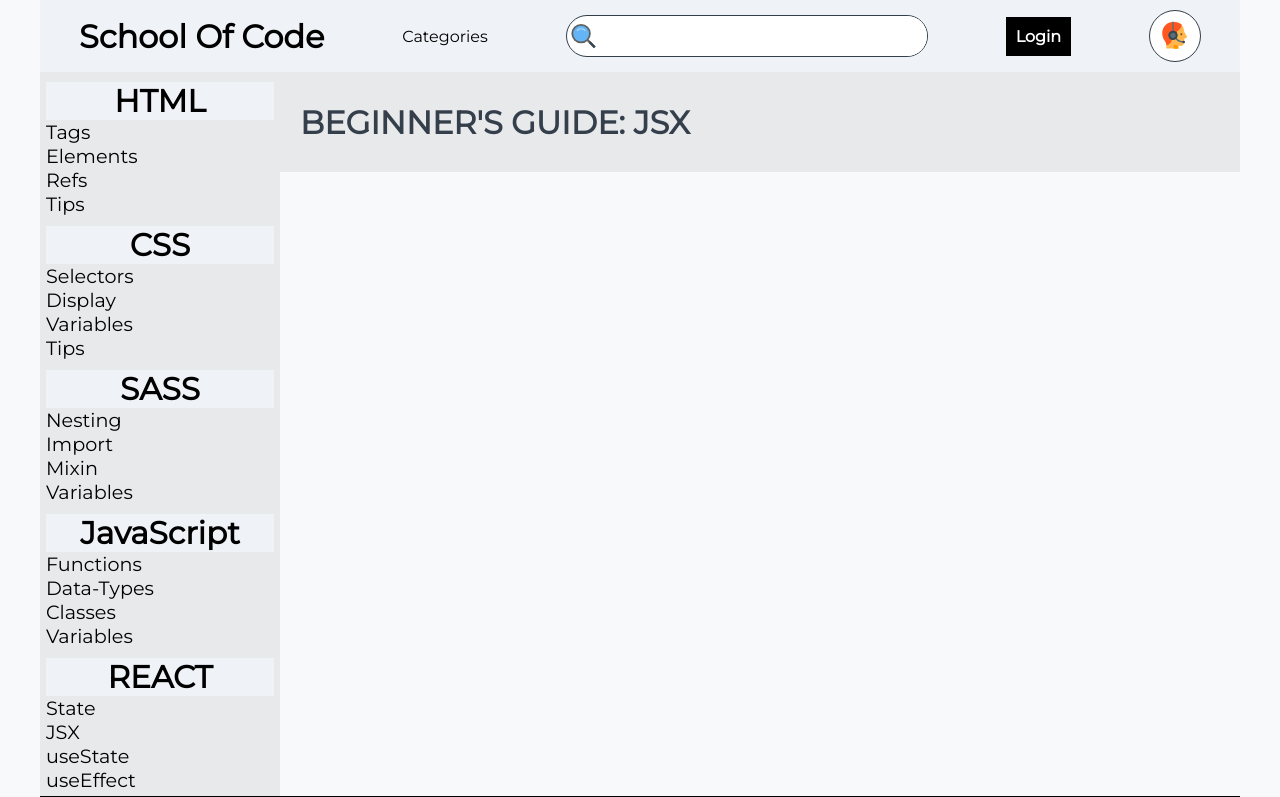
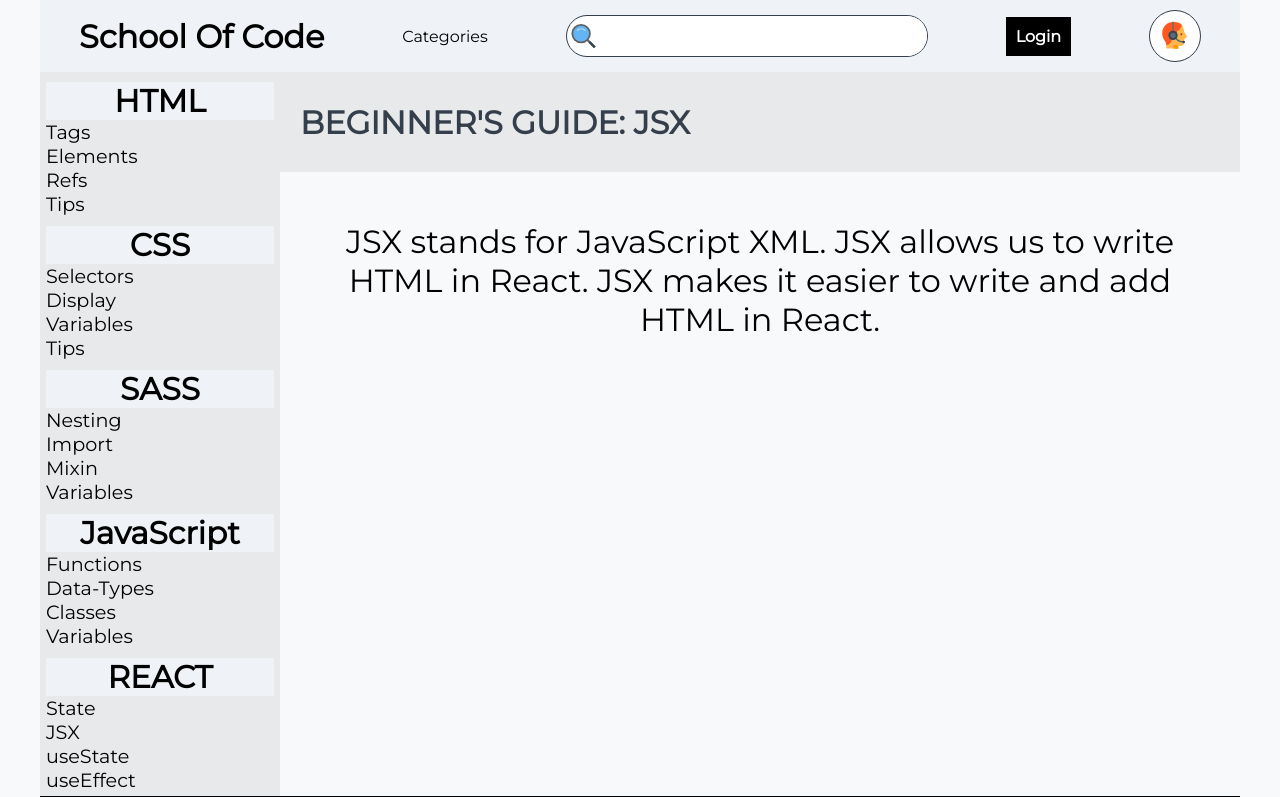
Before and after one commit to Jordaneddielinton93/Web-Dev-Road-Map-Course, a React (Create React App) app: page /Categories in a window 1280 px wide. Shown: the top 797 px of the page. Built offline with nearby package versions, Linux system fonts and the light colour scheme; no server answers.

Commit message:
finished adding discriptive text

```diff
--- a/src/CategoriesApi/CategoriesApi.js
+++ b/src/CategoriesApi/CategoriesApi.js
@@ -69,36 +69,43 @@ export const CategoriesApi=[
     page:11,
     title1:"SASS",
     title:"Variables",
+    discription:"Sass variables are simple: you assign a value to a name that begins with $ , and then you can refer to that name instead of the value itself. ... Unlike a property, which can only be declared in a style rule or at-rule, variables can be declared anywhere you want. To use a variable, just include it in a value."
   },
   {
     page:12,
     title1:"SASS",
     title:"Functions",
+    discription:"Functions allow you to define complex operations on SassScript values that you can re-use throughout your stylesheet. ... A function's name can be any Sass identifier. It can only contain universal statements, as well as the @return at-rule which indicates the value to use as the result of the function call."
   },
   {
     page:13,
-    title1:"SASS",
+    title1:"JavaScript",
     title:"DataTypes",
+    discription:"In Javascript, there are five basic, or primitive, types of data. The five most basic types of data are strings, numbers, booleans, undefined, and null. We refer to these as primitive data types."
   },
   {
     page:14,
-    title1:"SASS",
+    title1:"JavaScript",
     title:"Classes",
+    discription:"Classes are a template for creating objects. They encapsulate data with code to work on that data. Classes in JS are built on prototypes but also have some syntax and semantics that are not shared with ES5 class-like semantics."
   },
   {
     page:15,
-    title1:"SASS",
+    title1:"JavaScript",
     title:"Variables",
+    discription:"var declarations are globally scoped or function scoped while let and const are block scoped. var variables can be updated and re-declared within its scope; let variables can be updated but not re-declared; const variables can neither be updated nor re-declared. They are all hoisted to the top of their scope."
   },
   {
     page:16,
     title1:"REACT",
     title:"State",
+    discription:"What is State? The state is an instance of React Component Class can be defined as an object of a set of observable properties that control the behavior of the component. In other words, the State of a component is an object that holds some information that may change over the lifetime of the component."
   },
   {
     page:17,
     title1:"REACT",
     title:"JSX",
+    discription:"JSX stands for JavaScript XML. JSX allows us to write HTML in React. JSX makes it easier to write and add HTML in React."
   },
   {
     page:18,
@@ -112,21 +119,21 @@ export const CategoriesApi=[
     title1:"REACT",
     title:"useEffect",
     video:<iframe width="840" height="472.5" src="https://www.youtube.com/embed/3KuRSYjHX18" title="YouTube video player" frameborder="0" allow="accelerometer; autoplay; clipboard-write; encrypted-media; gyroscope; picture-in-picture" allowfullscreen></iframe>,
-    discription:""
+    discription:"What does useEffect do? By using this Hook, you tell React that your component needs to do something after render. React will remember the function you passed (we'll refer to it as our “effect”), and call it later after performing the DOM updates. They also have dependences for the use effect to watch out for specific changes"
   },
   {
     page:20,
     title1:"REACT",
     title:"useReducer",
     video:<iframe width="840" height="472.5" src="https://www.youtube.com/embed/Q3-l8zmP9Xk" title="YouTube video player" frameborder="0" allow="accelerometer; autoplay; clipboard-write; encrypted-media; gyroscope; picture-in-picture" allowfullscreen></iframe>,
-    discription:""
+    discription:"useReducer is usually preferable to useState when you have complex state logic that involves multiple sub-values or when the next state depends on the previous one. useReducer also lets you optimize performance for components that trigger deep updates because you can pass dispatch down instead of callbacks."
   },
   {
     page:21,
     title1:"REACT",
     title:"useContext",
     video:<iframe width="840" height="472.5" src="https://www.youtube.com/embed/Zw_Pl0kHemI" title="YouTube video player" frameborder="0" allow="accelerometer; autoplay; clipboard-write; encrypted-media; gyroscope; picture-in-picture" allowfullscreen></iframe>,
-    discription:""
+    discription:"useContext” hook is used to create common data that can be accessed throughout the component hierarchy without passing the props down manually to each level. Context defined will be available to all the child components without involving “props”."
   },
   {
     page:22,
--- a/src/components/LandingPage/LandingPage.js
+++ b/src/components/LandingPage/LandingPage.js
@@ -31,9 +31,7 @@ const LandingPage = () => {
       </section>
       <section className="LandingP__Slider">
 
-        <Slider
-        title="HTML" />
-
+        <Slider title="HTML" />
         <Slider title="Css" />
         <Slider title="React" />
         <Slider title="FireBase" />
```
